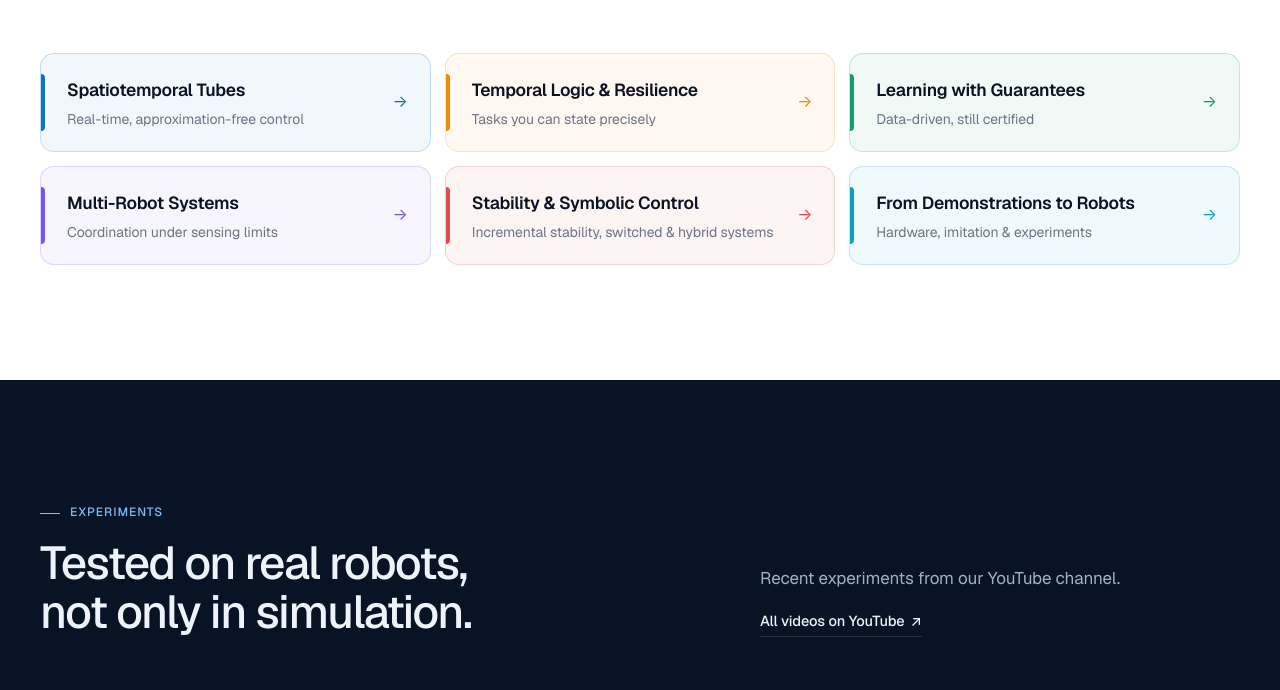
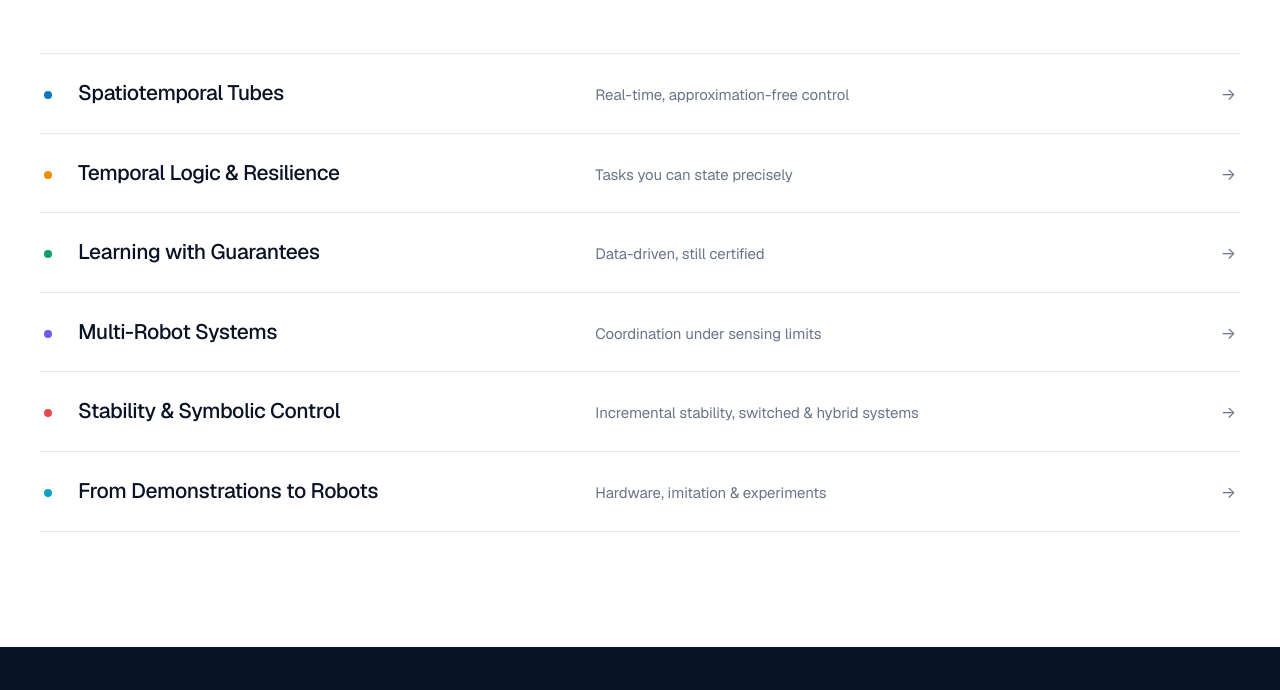
Before and after one commit to ChayanPaul007/focaslab-website, a plain HTML site: page focaslab-site/index.html in a window 1280 px wide. Shown: the part 1293-1983 px from the top of the page. Drawn offline with nearby package versions, Linux system fonts and the light colour scheme; grey boxes are pictures that could not be loaded; a web font is replaced by a local one.

Commit message:
Home research topics as a quiet hairline list
Replace the tinted coloured blocks with rows on the page background: a small coloured dot, the topic, a one-line description and an arrow; colour appears only on hover.

Co-Authored-By: Claude Opus 5.5 <noreply@anthropic.com>

```diff
--- a/focaslab-site/assets/style.css
+++ b/focaslab-site/assets/style.css
@@ -529,18 +529,18 @@ footer .base{grid-column:1 / -1;display:flex;justify-content:space-between;flex-
 .home-stats .stat::before{content:"";display:block;width:26px;height:3px;border-radius:2px;background:var(--sc,var(--c1));margin-bottom:16px}
 .home-stats .stat:nth-child(2){--sc:var(--c2)}.home-stats .stat:nth-child(3){--sc:var(--c3)}.home-stats .stat:nth-child(4){--sc:var(--c4)}.home-stats .stat:nth-child(5){--sc:var(--c5)}
 
-/* home: research topics, each in its own colour, linking into the Research page */
-.topics{display:grid;grid-template-columns:repeat(3,minmax(0,1fr));gap:14px}
-.topic{position:relative;display:grid;grid-template-columns:1fr auto;gap:4px 14px;padding:22px 22px 22px 26px;border-radius:14px;background:color-mix(in srgb,var(--tc) 6%,var(--surface));border:1px solid color-mix(in srgb,var(--tc) 20%,transparent);transition:border-color .25s,transform .3s,box-shadow .3s}
-.topic::before{content:"";position:absolute;left:0;top:20px;bottom:20px;width:4px;border-radius:0 4px 4px 0;background:var(--tc)}
-.topic b{font-size:17.5px;font-weight:600;letter-spacing:-.015em;color:var(--ink)}
-.topic span{grid-column:1;font-size:14px;line-height:1.45;color:var(--muted)}
-.topic i{grid-column:2;grid-row:1 / 3;align-self:center;font-style:normal;color:var(--tc);transition:transform .25s}
-.topic:hover{border-color:var(--tc);transform:translateY(-3px);box-shadow:var(--shadow)}
-.topic:hover i{transform:translateX(4px)}
-.js .topics:empty{min-height:200px}
-@media (max-width:900px){.topics{grid-template-columns:repeat(2,minmax(0,1fr))}}
-@media (max-width:560px){.topics{grid-template-columns:1fr}}
+/* home: research topics as a quiet list on the page background, linking into the Research page */
+.topics{border-top:1px solid var(--line)}
+.topic{display:grid;grid-template-columns:14px minmax(0,5fr) minmax(0,6fr) 24px;align-items:baseline;gap:4px 20px;padding:22px 4px;border-bottom:1px solid var(--line);transition:background .25s}
+.topic::before{content:"";width:8px;height:8px;border-radius:50%;background:var(--tc);transform:translateY(-1px)}
+.topic b{font-size:clamp(18px,1.7vw,21px);font-weight:500;letter-spacing:-.02em;color:var(--ink);transition:color .2s}
+.topic span{font-size:15px;color:var(--muted)}
+.topic i{font-style:normal;color:var(--muted);justify-self:end;transition:transform .25s,color .2s}
+.topic:hover{background:linear-gradient(90deg,color-mix(in srgb,var(--tc) 6%,transparent),transparent 70%)}
+.topic:hover b{color:var(--tc)}
+.topic:hover i{transform:translateX(4px);color:var(--tc)}
+.js .topics:empty{min-height:420px}
+@media (max-width:720px){.topic{grid-template-columns:14px 1fr 20px;padding:18px 2px}.topic span{grid-column:2;grid-row:2}.topic i{grid-column:3;grid-row:1}}
 
 /* research page: each theme keeps its colour */
 .rcard > div > .mono:first-child{color:var(--tc,var(--accent))}
```
